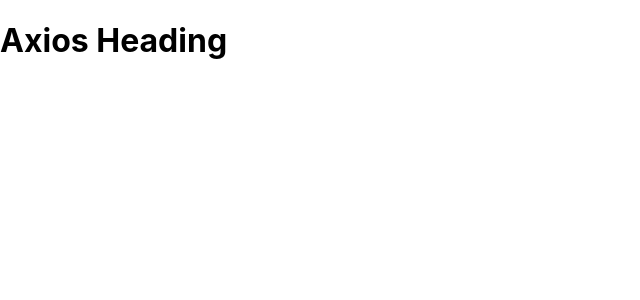
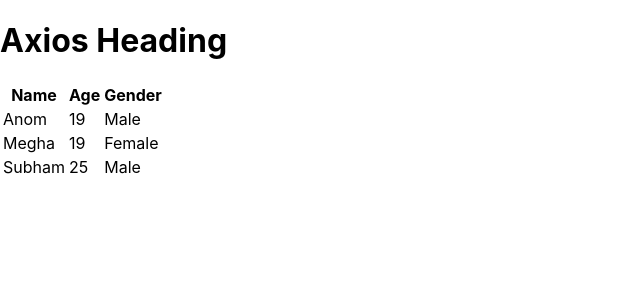
Before and after one commit to anujanaya/Tution-students-list, a React (Create React App) app: page / in a window 1280 px wide. Shown: the top 300 px of the page, without its empty margins (0-640 px from the left). Built offline with nearby package versions, Linux system fonts and the light colour scheme; no server answers.

Commit message:
table created

```diff
--- a/src/App.js
+++ b/src/App.js
@@ -21,6 +21,28 @@
   return (
     <div>
       <h1>Axios Heading</h1>
+      <table>
+        <tr>
+          <th>Name</th>
+          <th>Age</th>
+          <th>Gender</th>
+        </tr>
+        <tr>
+          <td>Anom</td>
+          <td>19</td>
+          <td>Male</td>
+        </tr>
+        <tr>
+          <td>Megha</td>
+          <td>19</td>
+          <td>Female</td>
+        </tr>
+        <tr>
+          <td>Subham</td>
+          <td>25</td>
+          <td>Male</td>
+        </tr>
+      </table>
     </div>
   );
 }
```
